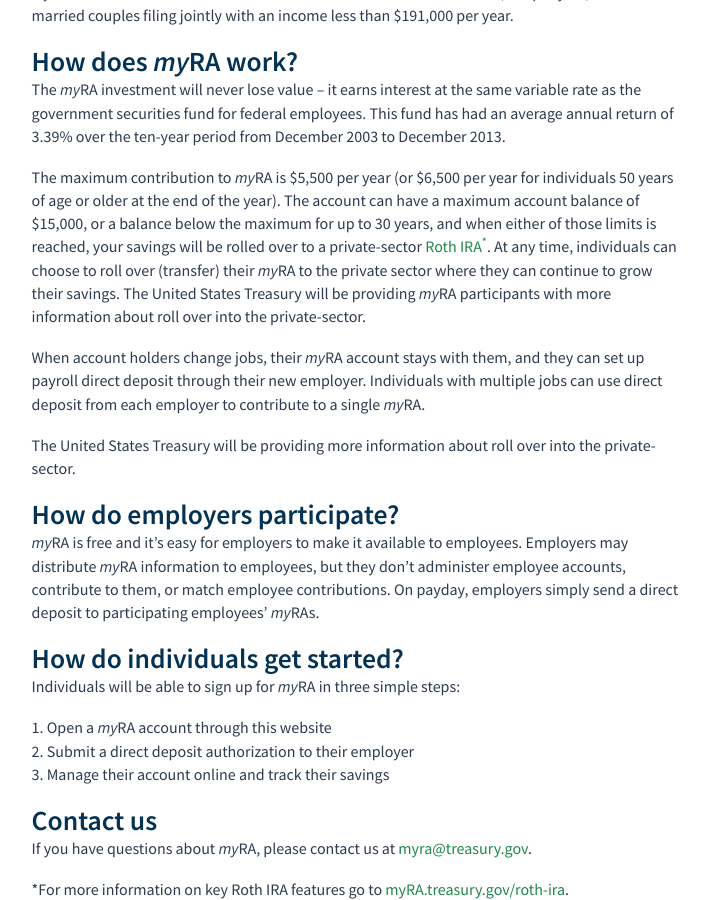
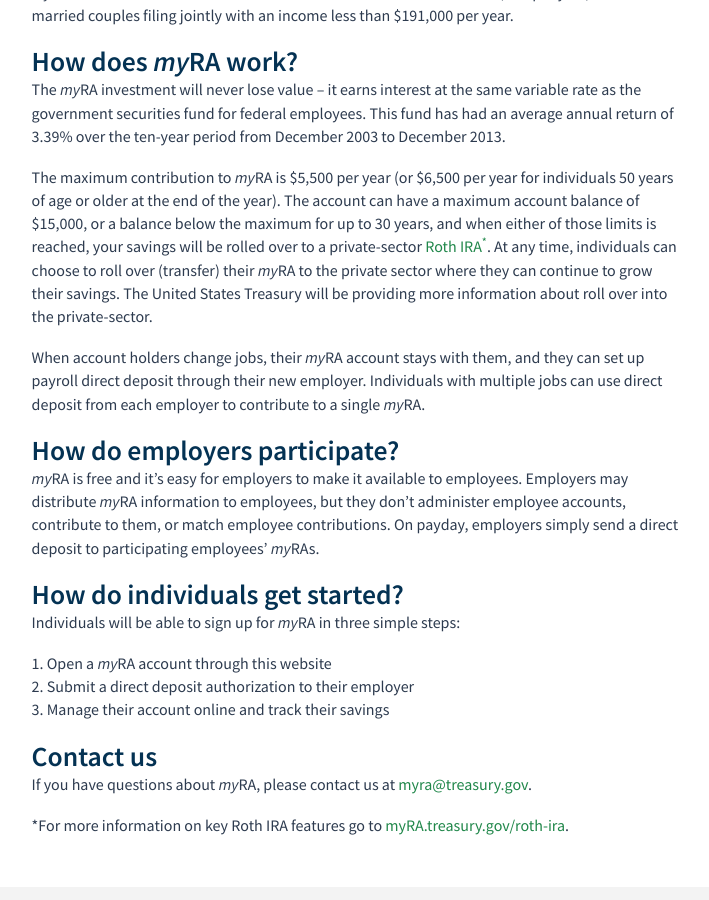
Before and after one commit to 18F/myra, a Jekyll site: the page built from about/index.html, in a window 1280 px wide and 900 px high, scrolled down 735 px. Shown: the whole window, without its empty margins (282-991 px from the left). Built offline with Jekyll 4.4.1, drawn with Linux system fonts in a browser that asks for light colours.

Commit message:
Text edits

```diff
--- a/about/index.html
+++ b/about/index.html
@@ -19,9 +19,8 @@
 
 <h2>How does <span class="myra">myRA</span> work?</h2>
 <p>The <span class="myra">myRA</span>  investment will never lose value – it earns interest at the same variable rate as the government securities fund for federal employees. This fund has had an average annual return of 3.39% over the ten-year period from December 2003 to December 2013.</p>
-<p>The maximum contribution to <span class="myra">myRA</span>  is $5,500 per year (or $6,500 per year for individuals 50 years of age or older at the end of the year). The account can have a maximum account balance of $15,000, or a balance below the maximum for up to 30 years, and when either of those limits is reached, your savings will be rolled over to a private-sector <a href="{{ site.baseurl }}/roth-ira/">Roth IRA<sup>*</sup></a>. At any time, individuals can choose to roll over (transfer) their <span class="myra">myRA</span> to the private sector where they can continue to grow their savings. The United States Treasury will be providing <span class="myra">myRA</span>  participants with more information about roll over into the private-sector.</p>
+<p>The maximum contribution to <span class="myra">myRA</span>  is $5,500 per year (or $6,500 per year for individuals 50 years of age or older at the end of the year). The account can have a maximum account balance of $15,000, or a balance below the maximum for up to 30 years, and when either of those limits is reached, your savings will be rolled over to a private-sector <a href="{{ site.baseurl }}/roth-ira/">Roth IRA<sup>*</sup></a>. At any time, individuals can choose to roll over (transfer) their <span class="myra">myRA</span> to the private sector where they can continue to grow their savings. The United States Treasury will be providing more information about roll over into the private-sector.</p>
 <p>When account holders change jobs, their <span class="myra">myRA</span>  account stays with them, and they can set up payroll direct deposit through their new employer. Individuals with multiple jobs can use direct deposit from each employer to contribute to a single <span class="myra">myRA</span>.</p>
-<p>The United States Treasury will be providing more information about roll over into the private-sector.</p>
 
 <h2>How do employers participate?</h2>
 <p><span class="myra">myRA</span>  is free and it’s easy for employers to make it available to employees. Employers may distribute <span class="myra">myRA</span>  information to employees, but they don’t administer employee accounts, contribute to them, or match employee contributions. On payday, employers simply send a direct deposit to participating employees’ <span class="myra">myRA</span>s.</p>
```
